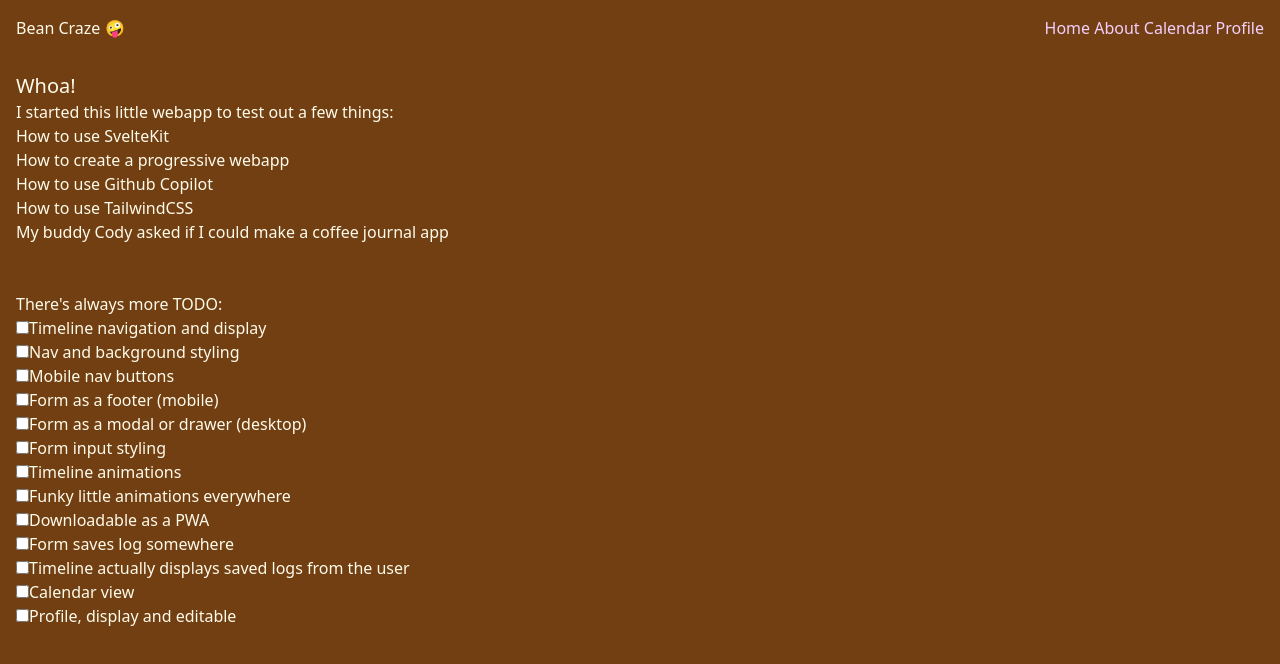
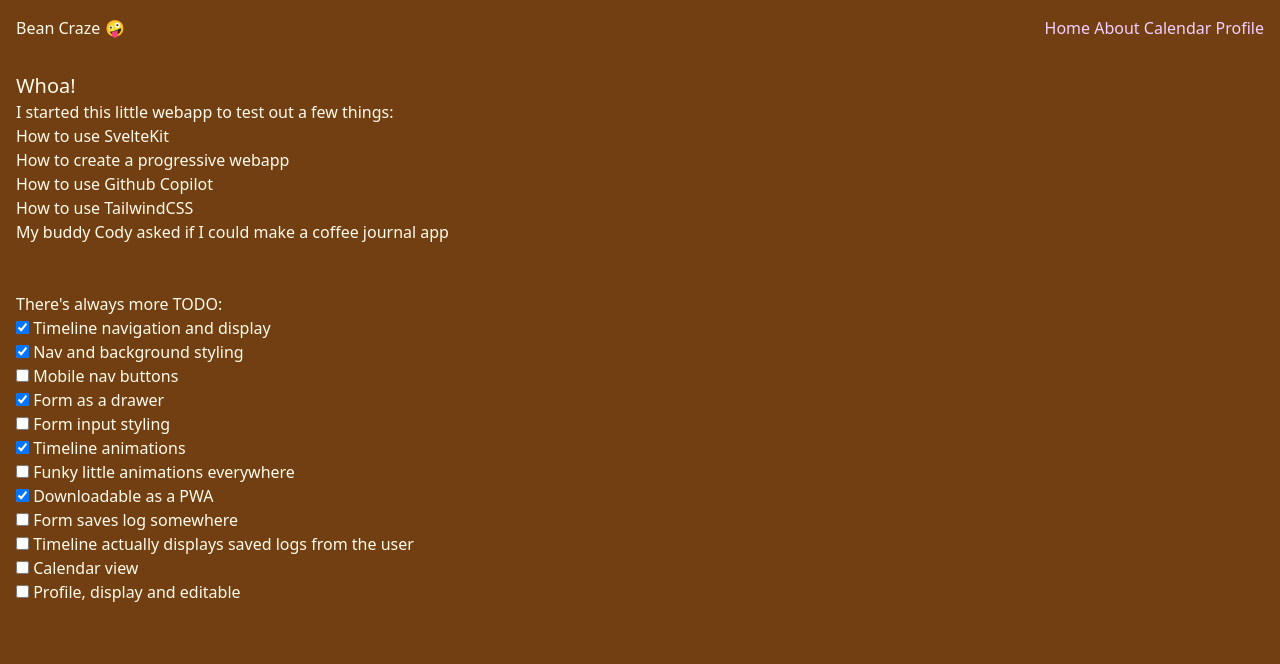
Before and after one commit to dnoc/coffee-journal, a SvelteKit app: page /about in a window 1280 px wide. Shown: the top 664 px of the page. Built offline with nearby package versions, Linux system fonts and the light colour scheme.

Commit message:
add form action

```diff
--- a/src/lib/components/coffee-form.svelte
+++ b/src/lib/components/coffee-form.svelte
@@ -4,7 +4,7 @@
 	let detailsOpen = false;
 </script>
 
-<form class="flex flex-col space-y-2">
+<form class="flex flex-col space-y-2" method="POST">
 	<Input label="What kind of coffee?" id="name" />
 	<Input label="Roasted by" id="roaster" />
 	<div class="flex justify-between p-4">
--- a/src/routes/about/+page.svelte
+++ b/src/routes/about/+page.svelte
@@ -10,18 +10,17 @@
 	</ul>
 	<p>There's always more TODO:</p>
 	<ul>
-		<li><input type="checkbox" />Timeline navigation and display</li>
-		<li><input type="checkbox" />Nav and background styling</li>
-		<li><input type="checkbox" />Mobile nav buttons</li>
-		<li><input type="checkbox" />Form as a footer (mobile)</li>
-		<li><input type="checkbox" />Form as a modal or drawer (desktop)</li>
-		<li><input type="checkbox" />Form input styling</li>
-		<li><input type="checkbox" />Timeline animations</li>
-		<li><input type="checkbox" />Funky little animations everywhere</li>
-		<li><input type="checkbox" />Downloadable as a PWA</li>
-		<li><input type="checkbox" />Form saves log somewhere</li>
-		<li><input type="checkbox" />Timeline actually displays saved logs from the user</li>
-		<li><input type="checkbox" />Calendar view</li>
-		<li><input type="checkbox" />Profile, display and editable</li>
+		<li><input type="checkbox" checked /> Timeline navigation and display</li>
+		<li><input type="checkbox" checked /> Nav and background styling</li>
+		<li><input type="checkbox" /> Mobile nav buttons</li>
+		<li><input type="checkbox" checked /> Form as a drawer</li>
+		<li><input type="checkbox" /> Form input styling</li>
+		<li><input type="checkbox" checked /> Timeline animations</li>
+		<li><input type="checkbox" /> Funky little animations everywhere</li>
+		<li><input type="checkbox" checked /> Downloadable as a PWA</li>
+		<li><input type="checkbox" /> Form saves log somewhere</li>
+		<li><input type="checkbox" /> Timeline actually displays saved logs from the user</li>
+		<li><input type="checkbox" /> Calendar view</li>
+		<li><input type="checkbox" /> Profile, display and editable</li>
 	</ul>
 </div>
--- /dev/null
+++ b/src/routes/page.server.ts
@@ -0,0 +1,5 @@
+export const actions = {
+	default: async (event) => {
+		// TODO create a new Coffee Log
+	}
+};
```
